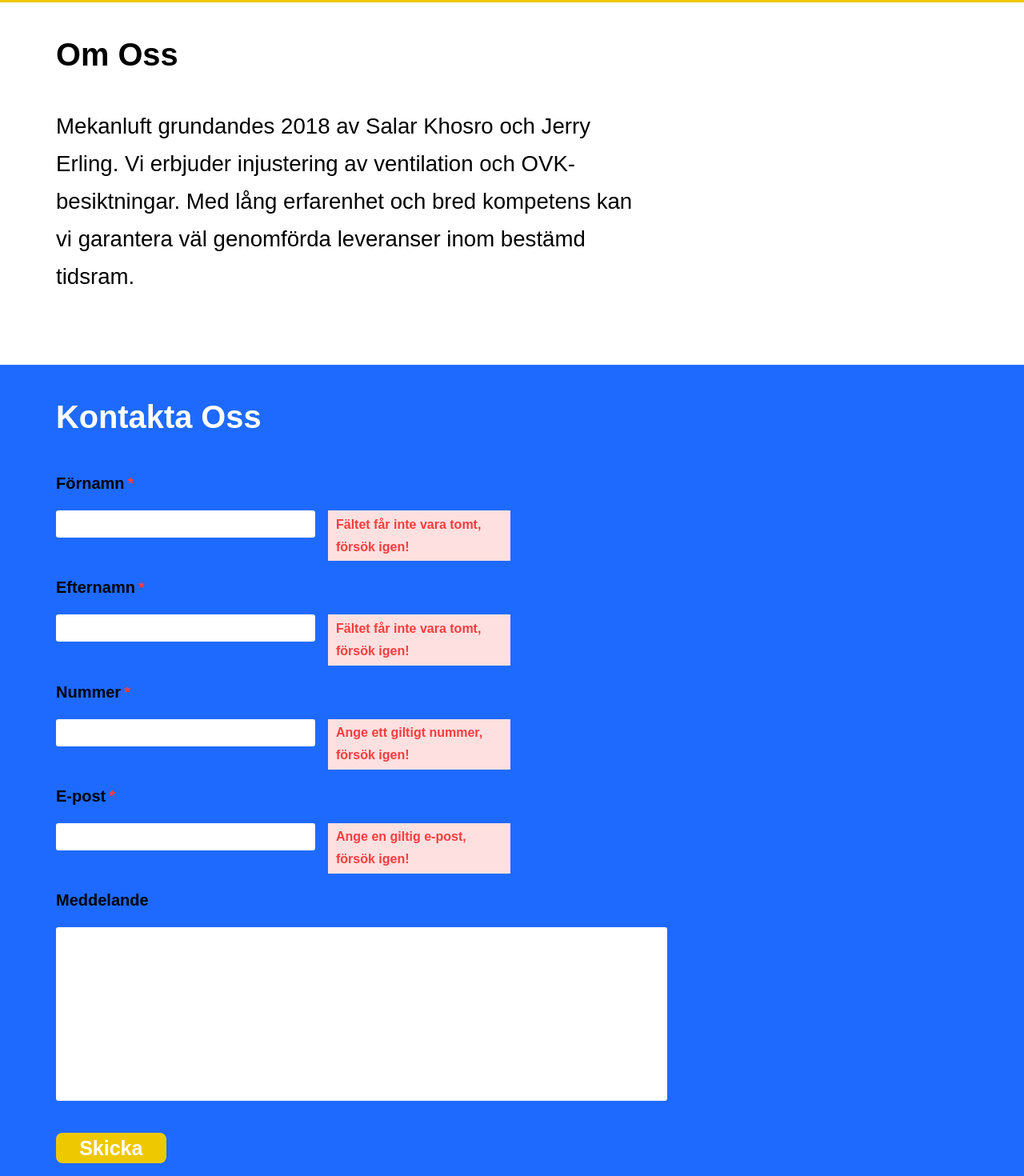
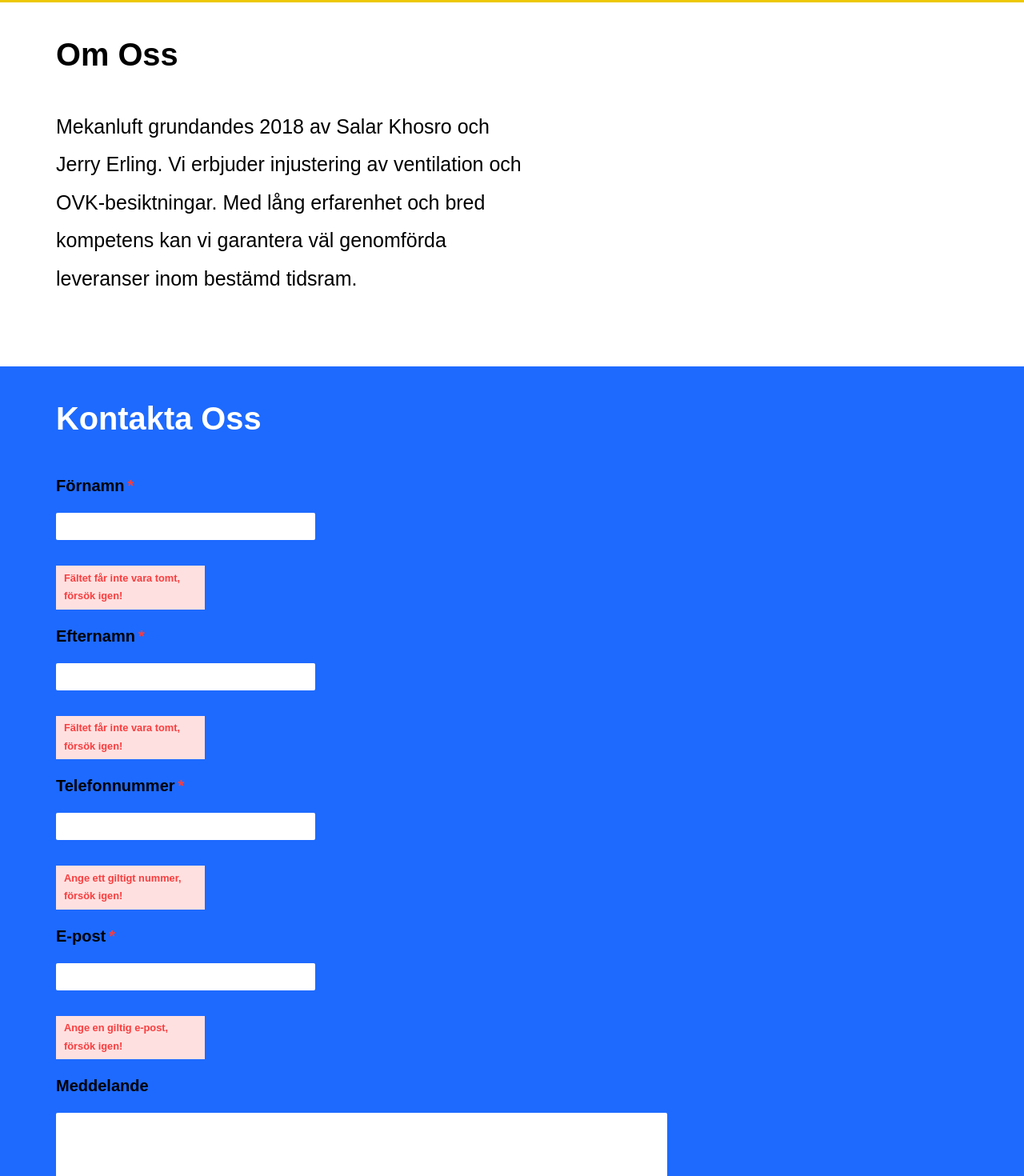
Before and after one commit to maxerling/landing-page-project, a React (Create React App) app: page / in a window 1280 px wide. Shown: the part 1880-3350 px from the top of the page at 80% size. Built offline with nearby package versions, Linux system fonts and the light colour scheme.

Commit message:
changes to aboutSection anc ContactSection

```diff
--- a/src/components/AboutSection.tsx
+++ b/src/components/AboutSection.tsx
@@ -24,11 +24,11 @@
   overflow-wrap: break-word;
   width: 80%;
   text-align: left;
-  line-height: 1.7;
+  line-height: 1.9;
 
   @media (min-width: 1272px) {
-    font-size: 1.728rem;
-    width: 60%;
+    font-size: 1.563rem;
+    width: 600px;
   }
 `;
 
--- a/src/components/ContactSection.tsx
+++ b/src/components/ContactSection.tsx
@@ -38,8 +38,8 @@
   flex-direction: row;
   width: 17em;
   border: none;
-  border-radius: 3px;
-  margin: 0 16px 32px 0;
+  border-radius: 2px;
+  margin: 0 26px 32px 0;
   height: 32px;
 
   @media (min-width: 373px) {
@@ -54,7 +54,7 @@
 const TextArea = styled.textarea`
   display: flex;
   border: none;
-  border-radius: 3px;
+  border-radius: 2px;
   margin: 0 0 40px 0;
   resize: none;
   width: 16em;
@@ -96,6 +96,7 @@
   align-items: center;
   justify-content: center;
   padding: 10px;
+  font-size: 0.8rem;
 `;
 
 const FieldWrapper = styled.div`
@@ -103,7 +104,7 @@
   flex-wrap: wrap;
   flex: column;
   justify-content: start;
-  margin: 0 0 0 0;
+  width: 100%;
 `;
 
 const Button = styled.button`
@@ -116,8 +117,8 @@
   border: none;
   border-radius: 8px;
   font-size: 1.563rem;
-  height: 1.5em;
-  width: 5.5em;
+  height: 2em;
+  width: 7em;
   cursor: pointer;
 
   &:hover {
@@ -151,53 +152,131 @@
   display: flex;
   flex-direction: row;
   flex-wrap: wrap;
-  width: 100%;
   justify-content: start;
 `;
 
+const Submit = (e: any) => {
+  e.preventDefault();
+};
+
 export const ContactSection: React.FC<ContactSectionProps> = ({}) => {
+  const LabelNames = ["Förnamn", "Efternamn", "Telefonnummer", "E-post"];
+  const ErrorMessages = [
+    "Fältet får inte vara tomt, försök igen!",
+    "Fältet får inte vara tomt, försök igen!",
+    "Ange ett giltigt nummer, försök igen!",
+    "Ange en giltig e-post, försök igen!",
+  ];
+
+  const ErrorAndLabels = [
+    { label: "Förnamn", error: "Fältet får inte vara tomt, försök igen!" },
+    { label: "Efternamn", error: "Fältet får inte vara tomt, försök igen!" },
+    { label: "Telefonnummer", error: "Ange ett giltigt nummer, försök igen!" },
+    { label: "E-post", error: "Ange en giltig e-post, försök igen!" },
+  ];
+
+  const FieldMapping = ErrorAndLabels.map((defualt) => {
+    return (
+      <>
+        <Label>
+          {defualt.label}
+          <RequirimentStyle>*</RequirimentStyle>
+        </Label>
+        <Input />
+        <ErrorMessage>{defualt.error}</ErrorMessage>
+      </>
+    );
+  });
+
   return (
     <ContentWrapper>
       <HeaderText>Kontakta Oss</HeaderText>
-      <TopSection>
+
+      <form onSubmit={Submit}>
+        {FieldMapping}
+
         <FieldWrapper>
-          <Label>
+          <Label>Meddelande</Label>
+          <TextArea />
+        </FieldWrapper>
+
+        <LowSection>
+          <Button>Skicka</Button>
+        </LowSection>
+      </form>
+    </ContentWrapper>
+  );
+};
+
+{
+  /*<Label>
           Förnamn<RequirimentStyle>*</RequirimentStyle>
         </Label>
         <Input />
         <ErrorMessage>Fältet får inte vara tomt, försök igen!</ErrorMessage>
-        </FieldWrapper>
-        <FieldWrapper>
+
         <Label>
           Efternamn<RequirimentStyle>*</RequirimentStyle>
         </Label>
         <Input />
         <ErrorMessage>Fältet får inte vara tomt, försök igen!</ErrorMessage>
-        </FieldWrapper>
-        <FieldWrapper>
+
         <Label>
           Nummer<RequirimentStyle>*</RequirimentStyle>
         </Label>
         <Input />
         <ErrorMessage>Ange ett giltigt nummer, försök igen!</ErrorMessage>
-        </FieldWrapper>
-        <FieldWrapper>
+
         <Label>
           E-post<RequirimentStyle>*</RequirimentStyle>
         </Label>
         <Input />
         <ErrorMessage>Ange en giltig e-post, försök igen!</ErrorMessage>
-        </FieldWrapper>
-      </TopSection>
-      <MidSection>
-        <FieldWrapper>
-          <Label>Meddelande</Label>
-          <TextArea />
-        </FieldWrapper>
-        <LowSection>
-          <Button>Skicka</Button>
-        </LowSection>
-      </MidSection>
-    </ContentWrapper>
+
+
+
+
+
+
+
+
+
+
+
+
+
+
+
+
+
+
+
+
+
+          const ErrorMessageMapping = (
+    ErrorMessages: string[],
+    LabelNames: string[]
+  ) => {
+    ErrorMessages.map((errorMessage) => {
+      LabelNames.map((labelName) => {
+        LabelMapping(errorMessage, labelName);
+      });
+    });
+  };
+
+  const LabelMapping = (errorMessage: string, labelName: string) => {
+    return (
+      <>
+        <Label>
+          {labelName}
+          <RequirimentStyle>*</RequirimentStyle>
+        </Label>
+        <Input />
+        <ErrorMessage>{errorMessage}</ErrorMessage>
+      </>
     );
   };
+
+
+        */
+}
```
Lines whose indentation alone changed are shown as unchanged.
